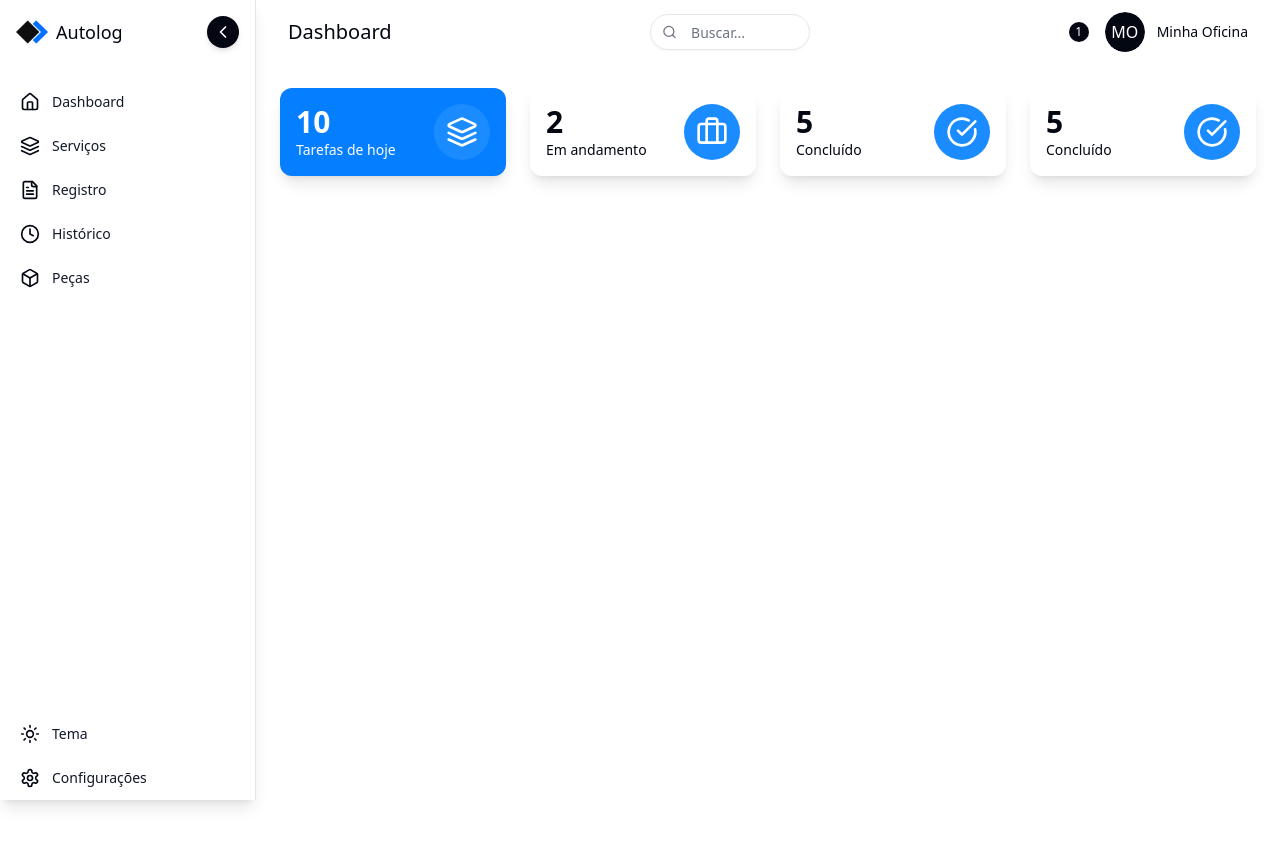
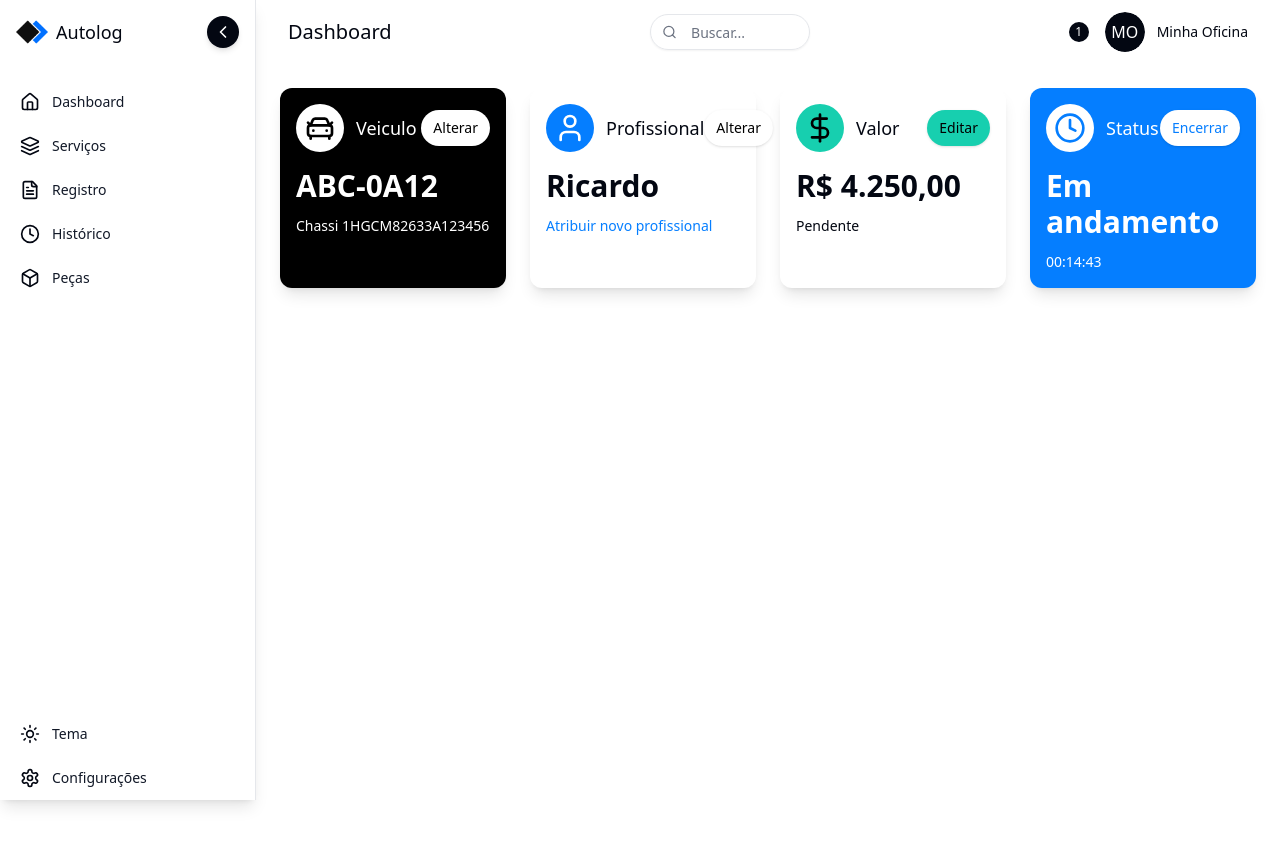
Before and after one commit to danilobarros3/auto-log, a React (Vite) app: page / in a window 1280 px wide. Shown: the top 846 px of the page. Built offline with nearby package versions, Linux system fonts and the light colour scheme.

Commit message:
:recycle: refactor: routes

```diff
--- a/src/App.tsx
+++ b/src/App.tsx
@@ -1,9 +1,9 @@
-import { Dashboard } from "./pages/Dashboard";
+import Router from "./router";
 
 export function App() {
   return (
     <>
-      <Dashboard/>
+      <Router/>
     </>
   );
 }
--- a/src/components/Sidebar.tsx
+++ b/src/components/Sidebar.tsx
@@ -1,28 +1,18 @@
 import React, { useState, useEffect } from "react";
-import {
-  Home,
-  Layers,
-  FileText,
-  Clock,
-  Box,
-  Settings,
-  Sun,
-  Moon,
-  ChevronLeft,
-  ChevronRight,
-} from "lucide-react";
+import { Home, Layers, FileText, Clock, Box, Settings, Sun, Moon, ChevronLeft, ChevronRight } from "lucide-react";
 import clsx from "clsx";
+import { Link } from "react-router-dom";
 
 const Sidebar: React.FC = () => {
   const [isOpen, setIsOpen] = useState(true);
   const [isDarkMode, setIsDarkMode] = useState(false);
 
   const menuItems = [
-    { icon: <Home size={20} />, label: "Dashboard" },
-    { icon: <Layers size={20} />, label: "Serviços" },
-    { icon: <FileText size={20} />, label: "Registro" },
-    { icon: <Clock size={20} />, label: "Histórico" },
-    { icon: <Box size={20} />, label: "Peças" },
+    { icon: <Home size={20} />, label: "Dashboard", route: "/" },
+    { icon: <Layers size={20} />, label: "Serviços", route: "/services" },
+    { icon: <FileText size={20} />, label: "Registro", route: "/register" },
+    { icon: <Clock size={20} />, label: "Histórico", route: "/history" },
+    { icon: <Box size={20} />, label: "Peças", route: "/parts" },
   ];
 
   useEffect(() => {
@@ -37,7 +27,7 @@ const Sidebar: React.FC = () => {
     <div className="relative flex">
       <aside
         className={clsx(
-          "h-screen bg-background  shadow-lg border-r transition-all duration-300 flex flex-col relative",
+          "h-screen bg-background shadow-lg border-r transition-all duration-300 flex flex-col relative",
           isOpen ? "w-64" : "w-16"
         )}
       >
@@ -51,7 +41,7 @@ const Sidebar: React.FC = () => {
               />
             </div>
             {isOpen && (
-              <span className="text-lg font-medium text-foregrounf">
+              <span className="text-lg font-medium text-foreground">
                 Autolog
               </span>
             )}
@@ -60,7 +50,7 @@ const Sidebar: React.FC = () => {
           <button
             onClick={() => setIsOpen(!isOpen)}
             className={clsx(
-              "p-1.5 rounded-full bg-foreground text-background shadow-md  transition-all",
+              "p-1.5 rounded-full bg-foreground text-background shadow-md transition-all",
               isOpen
                 ? "ml-2"
                 : "absolute top-4 left-1/2 transform -translate-x-1/2"
@@ -73,8 +63,8 @@ const Sidebar: React.FC = () => {
 
         <nav className="flex-1 mt-4">
           {menuItems.map((item, index) => (
+            <Link to={item.route} key={index} className="block">
               <div
-              key={index}
                 className={clsx(
                   "flex items-center gap-3 p-3 cursor-pointer hover:bg-gray-200 dark:hover:bg-gray-700 rounded-md mx-2",
                   { "justify-center": !isOpen }
@@ -87,6 +77,7 @@ const Sidebar: React.FC = () => {
                   </span>
                 )}
               </div>
+            </Link>
           ))}
         </nav>
 
--- /dev/null
+++ b/src/pages/Dashboard/components/Cards.tsx
@@ -0,0 +1,59 @@
+import { Button } from "@/components/ui/button";
+
+interface CardsProps {
+  icon: React.ReactNode;
+  title: string;
+  subtitle: string;
+  cardBackground?: string;
+  iconBackground?: string;
+  titleColor?: string;
+  subtitleColor?: string;
+  text?: string;
+  buttonText?: string;
+  textColor?: string;
+  buttonBackgroundColor?: string;
+  buttonTextColor?: string;
+}
+
+const Cards: React.FC<CardsProps> = ({
+  buttonText,
+  text,
+  icon,
+  title,
+  subtitle,
+  cardBackground,
+  iconBackground,
+  titleColor,
+  subtitleColor,
+  textColor,
+  buttonBackgroundColor,
+  buttonTextColor,
+}) => {
+  return (
+    <div
+      className={`flex flex-col p-4 w-full rounded-xl shadow-lg transition-transform transform hover:scale-105 hover:shadow-2xl ${cardBackground}`}
+    >
+      <div className="flex items-center justify-between mb-4">
+        <div className="flex items-center gap-3">
+          <span
+            className={`text-3xl font-bold ${iconBackground} rounded-full p-2`}
+          >
+            {icon}
+          </span>
+          <span className={`text-lg ${textColor}`}>{text}</span>
+        </div>
+        <Button
+          className={`flex items-center justify-center rounded-full p-3 bg-white text-black ${buttonBackgroundColor}`}
+        >
+          <span className={`${buttonTextColor}`}>{buttonText}</span>
+        </Button>
+      </div>
+      <div className="flex flex-col gap-3">
+        <span className={`text-3xl font-bold ${titleColor}`}>{title}</span>
+        <span className={`text-sm ${subtitleColor}`}>{subtitle}</span>
+      </div>
+    </div>
+  );
+};
+
+export default Cards;
--- a/src/pages/Dashboard/index.tsx
+++ b/src/pages/Dashboard/index.tsx
@@ -1,7 +1,7 @@
 import { Header } from "@/components/Header";
-import { Layers, Briefcase, CheckCircle } from "lucide-react";
-import InfoCard from "@/components/InfoCard";
+import { CarFront, Clock, DollarSign, User } from "lucide-react";
 import Sidebar from "@/components/Sidebar";
+import Cards from "./components/Cards";
 
 export function Dashboard() {
   return (
@@ -17,44 +17,58 @@ export function Dashboard() {
 
         <div className="flex flex-col items-center gap-6 min-h-screen bg-background p-6">
           <div className="grid grid-cols-1 sm:grid-cols-2 lg:grid-cols-4 gap-6 w-full max-w-8xl">
-            <InfoCard
-              icon={<Layers className="h-8 w-8 text-white" />}
-              title="10"
-              subtitle="Tarefas de hoje"
-              cardBackground="bg-primary"
-              iconBackground="bg-secondary"
+            <Cards
+              icon={<CarFront className="h-8 w-8 text-black" />}
+              text="Veiculo"
+              textColor="text-white"
+              title="ABC-0A12"
+              subtitle="Chassi 1HGCM82633A123456"
+              cardBackground="bg-black"
+              iconBackground="bg-white"
               titleColor="text-background"
               subtitleColor="text-background"
+              buttonText="Alterar"
+              buttonBackgroundColor="bg-white"
             />
 
-            <InfoCard
-              icon={<Briefcase className="h-8 w-8 text-white" />}
-              title="2"
-              subtitle="Em andamento"
-              cardBackground="bg-card"
-              iconBackground="bg-secondary"
+            <Cards
+              icon={<User className="h-8 w-8 text-white" />}
+              text="Profissional"
+              title="Ricardo"
+              subtitle="Atribuir novo profissional"
+              cardBackground="bg-white"
+              iconBackground="bg-primary"
+              titleColor="text-foreground"
+              subtitleColor="text-primary"
+              buttonText="Alterar"
+              textColor="text-foreground"
+            />
+
+            <Cards
+              icon={<DollarSign className="h-8 w-8 text-black" />}
+              text="Valor"
+              title="R$ 4.250,00"
+              subtitle="Pendente"
+              cardBackground="bg-white"
+              iconBackground="bg-[#17CFAF]"
               titleColor="text-foreground"
               subtitleColor="text-foreground"
+              buttonText="Editar"
+              buttonBackgroundColor="bg-[#17CFAF]"
             />
 
-            <InfoCard
-              icon={<CheckCircle className="h-8 w-8 text-white" />}
-              title="5"
-              subtitle="Concluído"
-              cardBackground="bg-card"
-              iconBackground="bg-secondary"
-              titleColor="text-foreground"
-              subtitleColor="text-foreground"
-            />
-
-            <InfoCard
-              icon={<CheckCircle className="h-8 w-8 text-white" />}
-              title="5"
-              subtitle="Concluído"
-              cardBackground="bg-card"
-              iconBackground="bg-secondary"
-              titleColor="text-foreground"
-              subtitleColor="text-foreground"
+            <Cards
+              icon={<Clock className="h-8 w-8 text-primary" />}
+              text="Status"
+              title="Em andamento"
+              textColor="text-white"
+              subtitle="00:14:43"
+              cardBackground="bg-primary"
+              iconBackground="bg-white"
+              titleColor="text-white"
+              subtitleColor="text-white"
+              buttonText="Encerrar"
+              buttonTextColor="text-primary"
             />
           </div>
         </div>
--- /dev/null
+++ b/src/pages/Services/index.tsx
@@ -0,0 +1,64 @@
+import { Header } from "@/components/Header";
+import { Layers, Briefcase, CheckCircle } from "lucide-react";
+import InfoCard from "@/components/InfoCard";
+import Sidebar from "@/components/Sidebar";
+
+export function Services() {
+  return (
+    <div className="flex">
+      <Sidebar />
+
+      <div className="flex-1">
+        <Header
+          companyName="Minha Oficina"
+          pageTitle="Dashboard"
+          avatarSrc={null}
+        />
+
+        <div className="flex flex-col items-center gap-6 min-h-screen bg-background p-6">
+          <div className="grid grid-cols-1 sm:grid-cols-2 lg:grid-cols-4 gap-6 w-full max-w-8xl">
+            <InfoCard
+              icon={<Layers className="h-8 w-8 text-white" />}
+              title="10"
+              subtitle="Tarefas de hoje"
+              cardBackground="bg-primary"
+              iconBackground="bg-secondary"
+              titleColor="text-background"
+              subtitleColor="text-background"
+            />
+
+            <InfoCard
+              icon={<Briefcase className="h-8 w-8 text-white" />}
+              title="2"
+              subtitle="Em andamento"
+              cardBackground="bg-card"
+              iconBackground="bg-secondary"
+              titleColor="text-foreground"
+              subtitleColor="text-foreground"
+            />
+
+            <InfoCard
+              icon={<CheckCircle className="h-8 w-8 text-white" />}
+              title="5"
+              subtitle="Concluído"
+              cardBackground="bg-card"
+              iconBackground="bg-secondary"
+              titleColor="text-foreground"
+              subtitleColor="text-foreground"
+            />
+
+            <InfoCard
+              icon={<CheckCircle className="h-8 w-8 text-white" />}
+              title="5"
+              subtitle="Concluído"
+              cardBackground="bg-card"
+              iconBackground="bg-secondary"
+              titleColor="text-foreground"
+              subtitleColor="text-foreground"
+            />
+          </div>
+        </div>
+      </div>
+    </div>
+  );
+}
--- a/src/router/index.tsx
+++ b/src/router/index.tsx
@@ -1,18 +1,16 @@
 import { Dashboard } from "@/pages/Dashboard";
+import { Services } from "@/pages/Services";
 import { BrowserRouter, Route, Routes } from "react-router-dom";
 
 const Router = () => {
     return (
         <BrowserRouter>
             <Routes>
-                <Route>
-                    <Route>
-                        <Route path="/" element={ <Dashboard/> } />
-                    </Route>
-                </Route>
+                <Route path="/" element={ <Dashboard /> } />
+                <Route path="/services" element={ <Services /> } />
             </Routes>
         </BrowserRouter>
     );
-}
+};
 
 export default Router;
```
Lines whose indentation alone changed are shown as unchanged.
